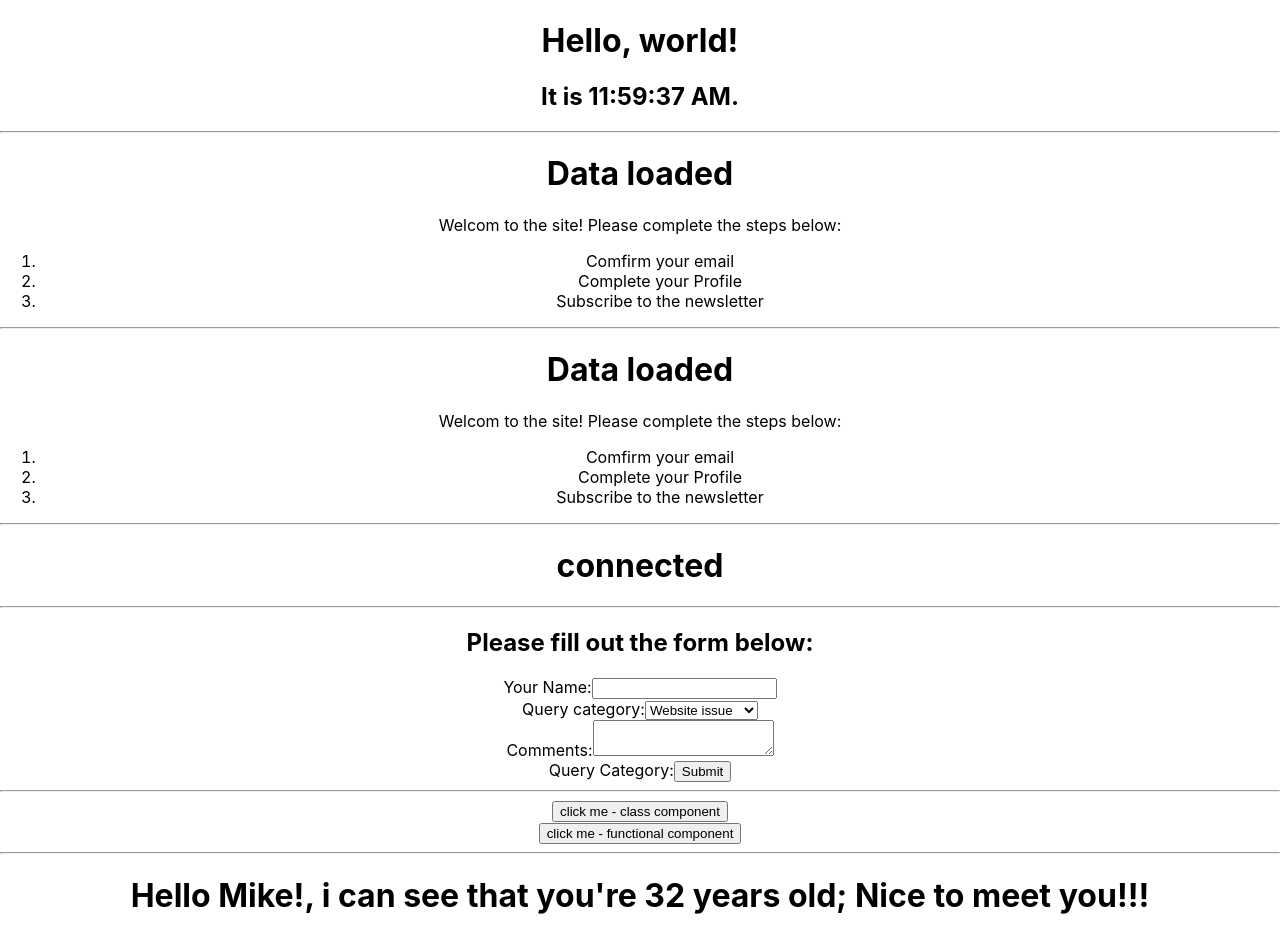
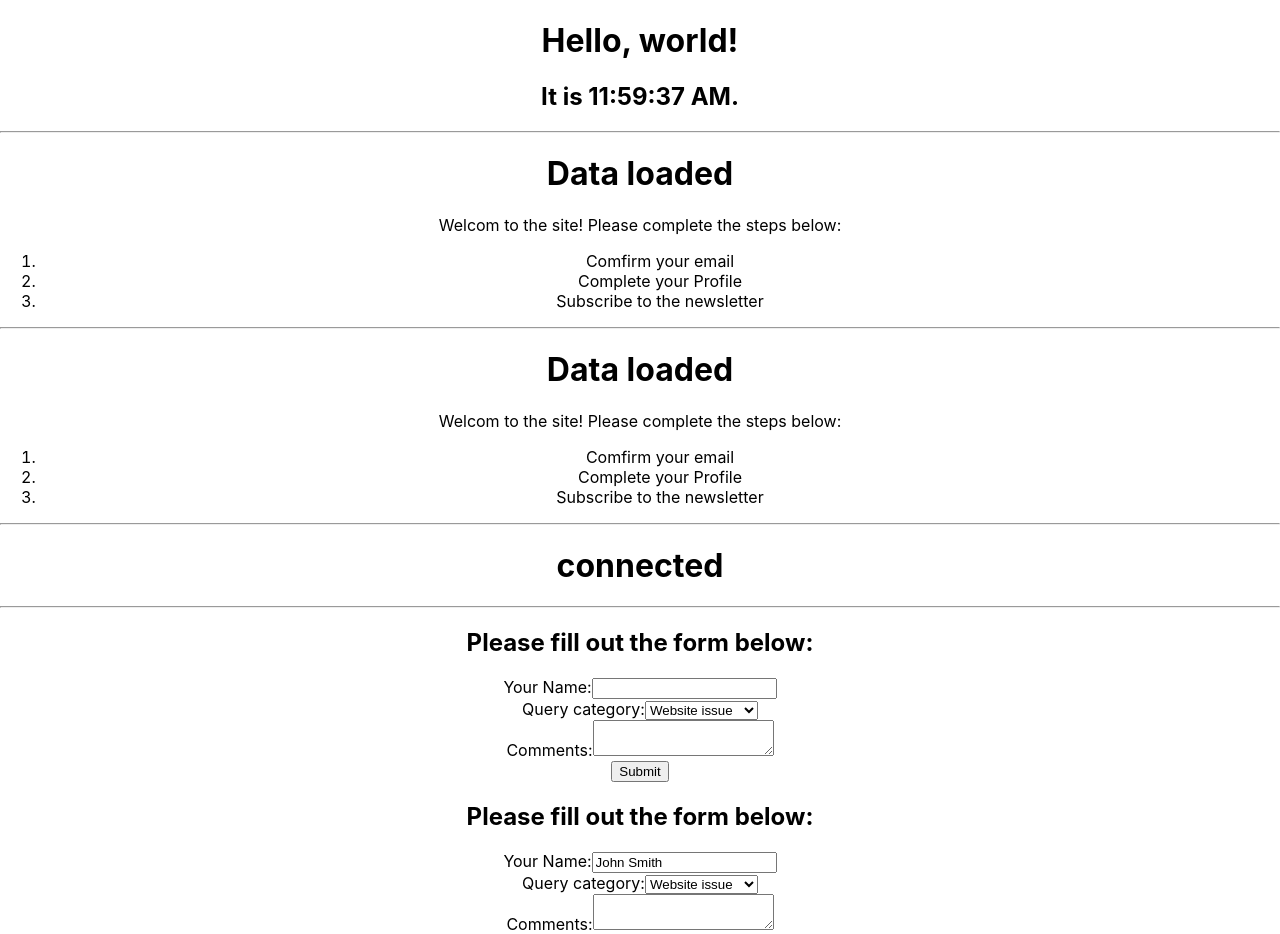
Before and after one commit to Mthabs/React2023, a React (Create React App) app in the folder my-app/: page / in a window 1280 px wide. Shown: the top 934 px of the page. Built offline with nearby package versions, Linux system fonts and the light colour scheme.

Commit message:
add searchbar1

```diff
--- a/my-app/src/App.js
+++ b/my-app/src/App.js
@@ -5,6 +5,7 @@ import ConditionalRenderingClass from './components/ConditionalRenderingClass';
 import ConditionalRenderingClassNested from './components/ConditionalRenderingClassNested';
 import ConditionalRenderingFunctional from './components/ConditionalRenderingFunctional';
 import ControlledForms from "./components/ControlledForms";
+import UncontrolledForms from "./components/UncontrolledForms ";
 import EventsClass from './components/EventsClass';
 import EventsFunctional from './components/EventsFunctional';
 import FunctionalGreetingWithProps from "./components/FunctionalGreetingWithProps";
@@ -16,6 +17,7 @@ import StatefulGreetingBindingBindThis from './components/StatefulGreetingBindin
 import StatefulGreetingBindingConstructor from './components/StatefulGreetingBindingConstructor';
 import StatefulGreetingBindingDefine from './components/StatefulGreetingBindingDefine';
 import StatefulGreetingRender from "./components/StatefulGreetingRender";
+import searchbar1 from "./components/searchbar1";
 
 function App() {
     return (
@@ -29,6 +31,7 @@ function App() {
             <ConditionalRenderingFunctional connected = {true}/>
             <hr/>
             <ControlledForms/>
+            <UncontrolledForms/>
             <hr/>
             <EventsClass />
             <EventsFunctional />
@@ -50,7 +53,8 @@ function App() {
             <StatefulGreetingBindingDefine name="John!" greeting="How are you doing?" />
             <hr/>
             <StatefulGreetingRender name="John!" greeting="How are you doing?" />
-
+            <hr/>
+            <searchbar1/>
         </div>
     );
 }
--- a/my-app/src/components/ControlledForms.js
+++ b/my-app/src/components/ControlledForms.js
@@ -33,12 +33,12 @@ handleSubmit = (event) => {
     return (
         <div>
             <h2>Please fill out the form below:</h2>
-        <form onSubmit={this.handleSubmit} >
+            <form onSubmit={this.handleSubmit}>
                 <div>
                     <label htmlFor="id-name">Your Name:</label>
                     <input
                         value={this.state.name}
-                    noChange={this.handleNameChange}
+                        onChange={this.handleNameChange}
                         id="id-name"
                         name="name"
                         type="text"
@@ -67,7 +67,6 @@ handleSubmit = (event) => {
                         onChange={this.handleCommentsChange}
                     />
                 </div>
-            <label id="id-category">Query Category:</label>
                 <input type="submit" value="Submit" />
             </form>
         </div>
--- /dev/null
+++ b/my-app/src/components/UncontrolledForms .js
@@ -0,0 +1,59 @@
+import React, { Component } from 'react'
+
+export class UncontrolledForm extends Component {
+    constructor(props) {
+        super(props)
+        this.inputName = React.createRef();
+        this.inputCategory = React.createRef();
+        this.inputComments = React.createRef();
+    }
+    handleSubmit = (event) => {
+        event.preventDefault();
+        console.log(this.inputName.current.value)
+        console.log(this.inputCategory.current.value)
+        console.log(this.inputComments.current.value)
+    }
+    render() {
+        return (
+            <div>
+                <h2>Please fill out the form below:</h2>
+                <form onSubmit={this.handleSubmit}>
+                    <div>
+                        <label htmlFor="id-name">Your Name:</label>
+                        <input
+                            id="id-name"
+                            name="name"
+                            type="text"
+                            defaultValue="John Smith"
+                            ref={this.inputName}
+                        />
+                    </div>
+                    <div>
+                        <label htmlFor="id-category">Query category:</label>
+                        <select
+                            id="id-category"
+                            name="category"
+                            ref={this.inputCategory}
+                        >
+                            <option value="website">Website issue</option>
+                            <option value="order">Order issue</option>
+                            <option value="general">General inquiry</option>
+
+                        </select>
+                    </div>
+                    <div>
+                        <label htmlFor="id-comments">Comments:</label>
+                        <textarea
+                            id="id-comments"
+                            name="comments"
+                            ref={this.inputComments}
+                        />
+                    </div>
+                    <input type="submit" value="Submit" />
+                </form>
+            </div>
+        )
+    }
+}
+
+export default UncontrolledForm
--- /dev/null
+++ b/my-app/src/components/searchbar1.js
@@ -0,0 +1,29 @@
+import React, { Component } from 'react'
+
+export class searchbar1 extends Component {
+    constructor(props) {
+      super(props)
+
+      this.state = {
+
+      }
+    }
+  render() {
+    return (
+      <div>
+        <h1>Name Search</h1>
+        <form>
+            <input
+                type="text"
+                placeholder="search names..."
+            />
+        </form>
+        <div style={{margin: 'auto'}}>
+            we will render names here
+        </div>
+      </div>
+    )
+  }
+}
+
+export default searchbar1
```
Lines whose indentation alone changed are shown as unchanged.
